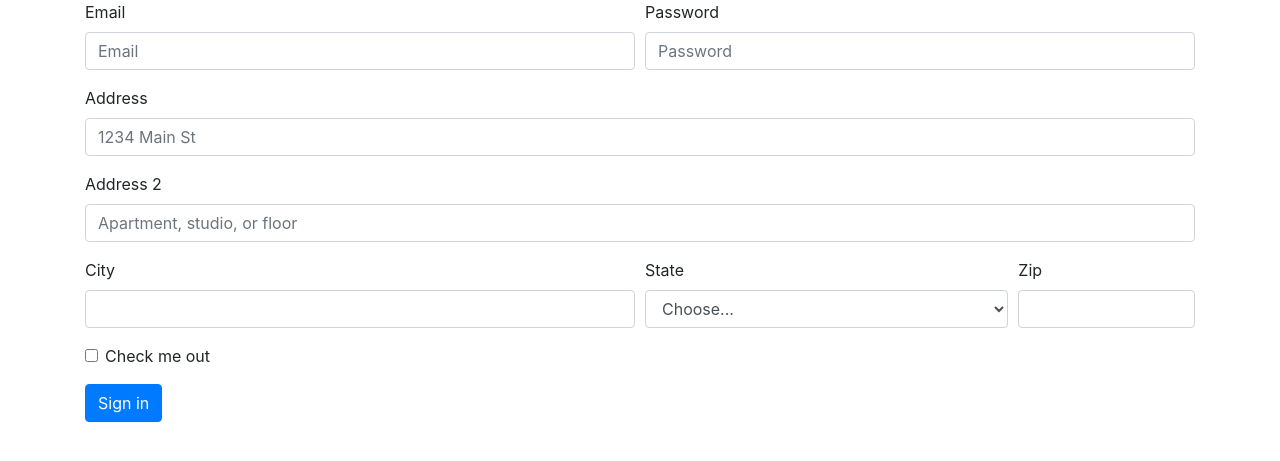
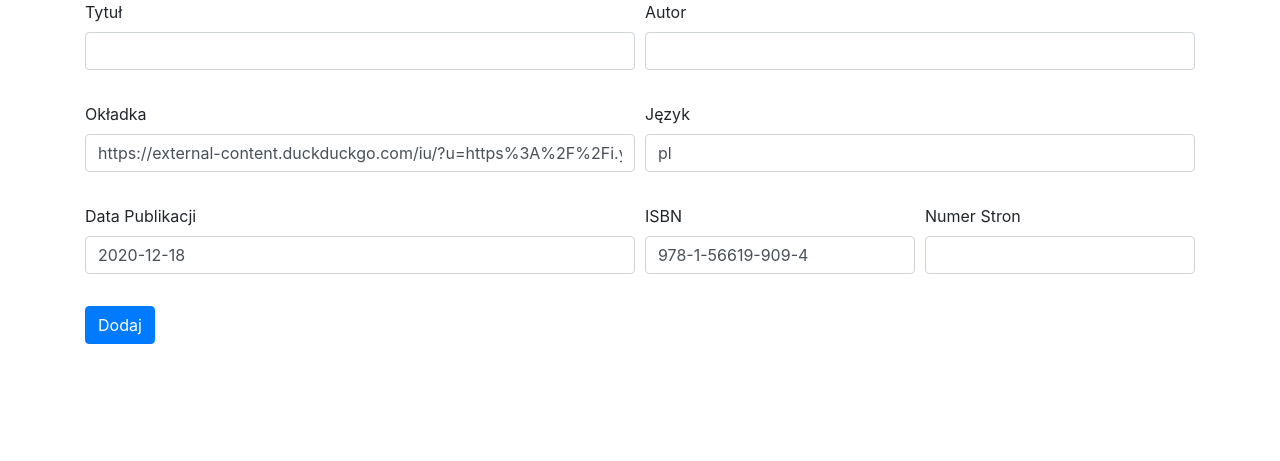
Before and after one commit to markoseb/BookList, a Flask app: page /add/Book in a window 1280 px wide. Shown: the part 56-517 px from the top of the page. Run offline with Flask 2, Linux system fonts and the light colour scheme; some libraries are stand-ins or nearby versions.

Commit message:
Add book to db

```diff
--- a/app.py
+++ b/app.py
@@ -1,4 +1,4 @@
 from book_list import app
 
 if __name__ == '__main__':
-    app.run(debug=False)
+    app.run(debug=True)
--- a/book_list/books/forms.py
+++ b/book_list/books/forms.py
@@ -1,14 +1,27 @@
 from flask_wtf import FlaskForm
 from wtforms import StringField, SubmitField, DateTimeField, IntegerField
 from wtforms.validators import DataRequired
+from flask import flash
+from book_list.models import Book
+import datetime
 
 
 class BookForm(FlaskForm):
+    dt_string = "2020-12-18"
+    format = "%Y-%m-%d"
+    dt_object = datetime.datetime.strptime(dt_string, format)
     title = StringField('Tytuł', validators=[DataRequired()])
     author = StringField('Autor', validators=[DataRequired()])
-    pub_date = DateTimeField('Data Publikacji', validators=[DataRequired()])
-    isbn = StringField('ISBN', validators=[DataRequired()])
+    pub_date = DateTimeField('Data Publikacji', validators=[DataRequired()], default=dt_object, format=format)
+    isbn = StringField('ISBN', validators=[DataRequired()], default="978-1-56619-909-4")
     pages_number = IntegerField('Numer Stron', validators=[DataRequired()])
-    img = StringField('Okładka', validators=[DataRequired()])
-    lan = StringField('Język', validators=[DataRequired()])
+    img = StringField('Okładka', validators=[DataRequired()],
+                      default="https://external-content.duckduckgo.com/iu/?u=https%3A%2F%2Fi.ytimg.com%2Fvi%2FkkVGBn-haDo%2Fmaxresdefault.jpg&f=1&nofb=1")
+    lan = StringField('Język', validators=[DataRequired()], default="pl")
     submit = SubmitField('Dodaj')
+
+    def check_isbn(self):
+        if Book.query.filter_by(isbn=self.isbn.data).first():
+            flash('Książka o podanym ISBN już istnieje!')
+            return False
+        return True
--- a/book_list/books/views.py
+++ b/book_list/books/views.py
@@ -10,14 +10,15 @@ books = Blueprint('books', __name__)
 def add_book():
     form = BookForm()
 
-    if form.validate_on_submit():
+    if form.validate_on_submit() and form.check_isbn():
         book = Book(
             title=form.title.data,
             author=form.author.data,
             pub_date=form.pub_date.data,
             isbn=form.isbn.data,
             link=form.img.data,
-            language=form.lan.data)
+            language=form.lan.data,
+            pages=form.pages_number.data)
 
         db.session.add(book)
         db.session.commit()
--- a/book_list/models.py
+++ b/book_list/models.py
@@ -9,7 +9,7 @@ class Book(db.Model):
     title = db.Column(db.String(140), unique=True)
     author = db.Column(db.String(140), nullable=False)
     pub_date = db.Column(db.DateTime, nullable=False)
-    isbn = db.Column(db.CHAR(13), unique=True, nullable=False)
+    isbn = db.Column(db.CHAR(17), unique=True, nullable=False)
     pages_number = db.Column(db.Integer(), nullable=False)
     link = db.Column(db.NVARCHAR(), nullable=False)
     lan = db.Column(db.CHAR(5), nullable=False)
--- a/book_list/templates/addbook.html
+++ b/book_list/templates/addbook.html
@@ -1,50 +1,44 @@
 {% extends "base.html" %}
 {% import "bootstrap/wtf.html" as wtf %}
 {% block content %}
-    <form>
+    <form method="POST">
+        {{ form.hidden_tag() }}
         <div class="form-row">
             <div class="form-group col-md-6">
-                <label for="inputEmail4">Email</label>
-                <input type="email" class="form-control" id="inputEmail4" placeholder="Email">
+                {{ wtf.form_field(form.title, class="form-control") }}
             </div>
             <div class="form-group col-md-6">
-                <label for="inputPassword4">Password</label>
-                <input type="password" class="form-control" id="inputPassword4" placeholder="Password">
+                {{ wtf.form_field(form.author, class="form-control") }}
+            </div>
+            <div class="form-group col-md-6">
+                {{ wtf.form_field(form.img, class="form-control") }}
+            </div>
+            <div class="form-group col-md-6">
+                {{ wtf.form_field(form.lan, class="form-control") }}
             </div>
         </div>
-        <div class="form-group">
-            <label for="inputAddress">Address</label>
-            <input type="text" class="form-control" id="inputAddress" placeholder="1234 Main St">
-        </div>
-        <div class="form-group">
-            <label for="inputAddress2">Address 2</label>
-            <input type="text" class="form-control" id="inputAddress2" placeholder="Apartment, studio, or floor">
-        </div>
+
         <div class="form-row">
             <div class="form-group col-md-6">
-                <label for="inputCity">City</label>
-                <input type="text" class="form-control" id="inputCity">
+                {{ wtf.form_field(form.pub_date, class="form-control") }}
             </div>
-            <div class="form-group col-md-4">
-                <label for="inputState">State</label>
-                <select id="inputState" class="form-control">
-                    <option selected>Choose...</option>
-                    <option>...</option>
-                </select>
+            <div class="form-group col-md-3">
+                {{ wtf.form_field(form.isbn, class="form-control") }}
             </div>
-            <div class="form-group col-md-2">
-                <label for="inputZip">Zip</label>
-                <input type="text" class="form-control" id="inputZip">
+            <div class="form-group col-md-3">
+                {{ wtf.form_field(form.pages_number, class="form-control") }}
             </div>
         </div>
-        <div class="form-group">
-            <div class="form-check">
-                <input class="form-check-input" type="checkbox" id="gridCheck">
-                <label class="form-check-label" for="gridCheck">
-                    Check me out
-                </label>
-            </div>
+
+        {{ form.submit(class="btn btn-primary") }}
+
+        <div class="help-block">
+            {% for message in get_flashed_messages() %}
+                <div class="alert alert-warning" style="background-color: #fbf2eb;">
+                    <button type="button" class="close" data-dismiss="alert">&times;</button>
+                    {{ message }}
+                </div>
+            {% endfor %}
         </div>
-        <button type="submit" class="btn btn-primary">Sign in</button>
     </form>
 {% endblock content %}
```
